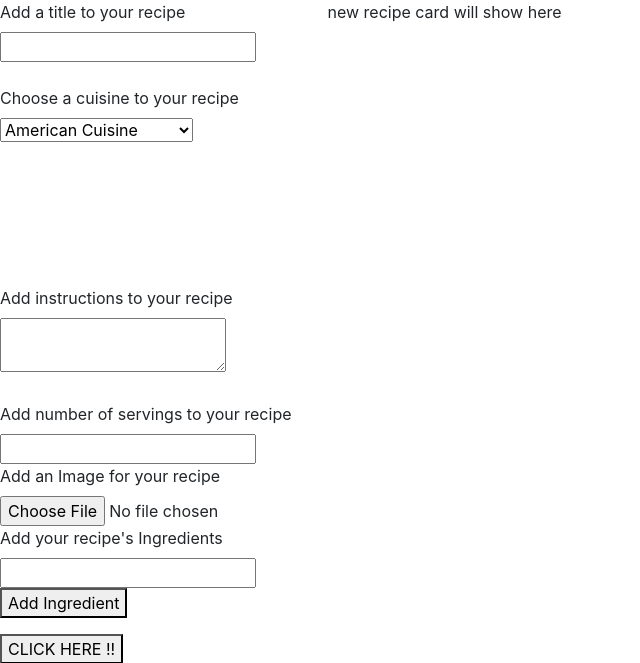
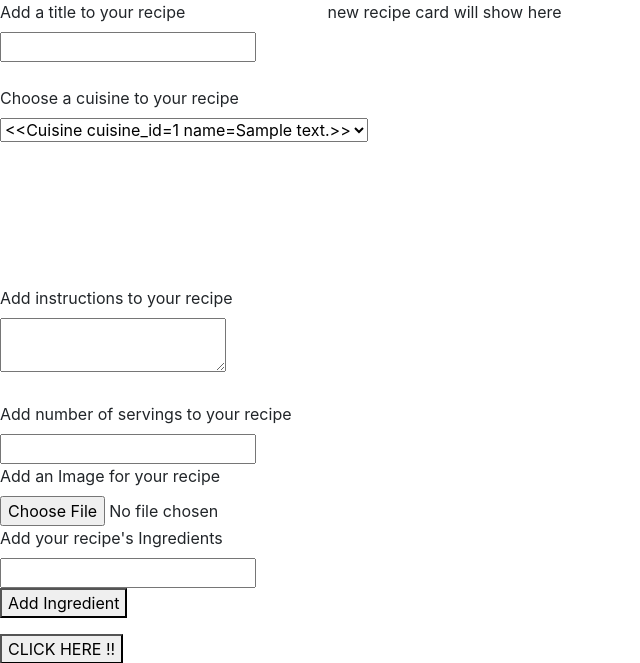
Before and after one commit to fatimahammouri/recipe_project, a Flask app: page /create_recipe in a window 1280 px wide. Shown: the part 24-687 px from the top of the page, without its empty margins (0-640 px from the left). Run offline with Flask 2, Linux system fonts and the light colour scheme; tables that the repository leaves empty hold one stand-in row (values such as "Sample post").

Commit message:
render cuisines list in the form from db with jinja, pass it from the server to jinja with crud

```diff
--- a/server.py
+++ b/server.py
@@ -46,7 +46,8 @@ def show_results(cuisine):
 
 @app.route("/create_recipe")
 def create_recipe():
-    return render_template("create_recipe.html")
+    cuisine_list = crud.get_all_cuisines()
+    return render_template("create_recipe.html", cuisine_list=cuisine_list)
 
 ##########################################################################
 
--- a/templates/create_recipe.html
+++ b/templates/create_recipe.html
@@ -27,18 +27,10 @@
 
                     <label for="cuisine">Choose a cuisine to your recipe</label><br>
                         <select name="cuisine" id="select_cuisine">
-                            <option value="american"> American Cuisine</option>
-                            <option value="african">African Cuisine</option>
-                            <option value="caribbean">Caribbean Cuisine</option>
-                            <option value="chinese">Chinese Cuisine</option>
-                            <option value="cajun">Cajun Cuisine</option>
-                            <option value="french">French Cuisine</option>
-                            <option value="greek">Greek Cuisine</option>
-                            <option value="indian">Indian Cuisine</option>
-                            <option value="italian">Italian Cuisine</option>
-                            <option value="mediterranean">mediterranean Cuisine</option>
-                            <option value="mexican">Mexican Cuisine</option>
-                            <option value="thai">Thai Cuisine</option>
+
+                            {% for cuisine in cuisine_list %}
+                                <option> {{ cuisine }} </option>
+                            {% endfor %}
                         </select>
                         <br>
                         <br>
```
